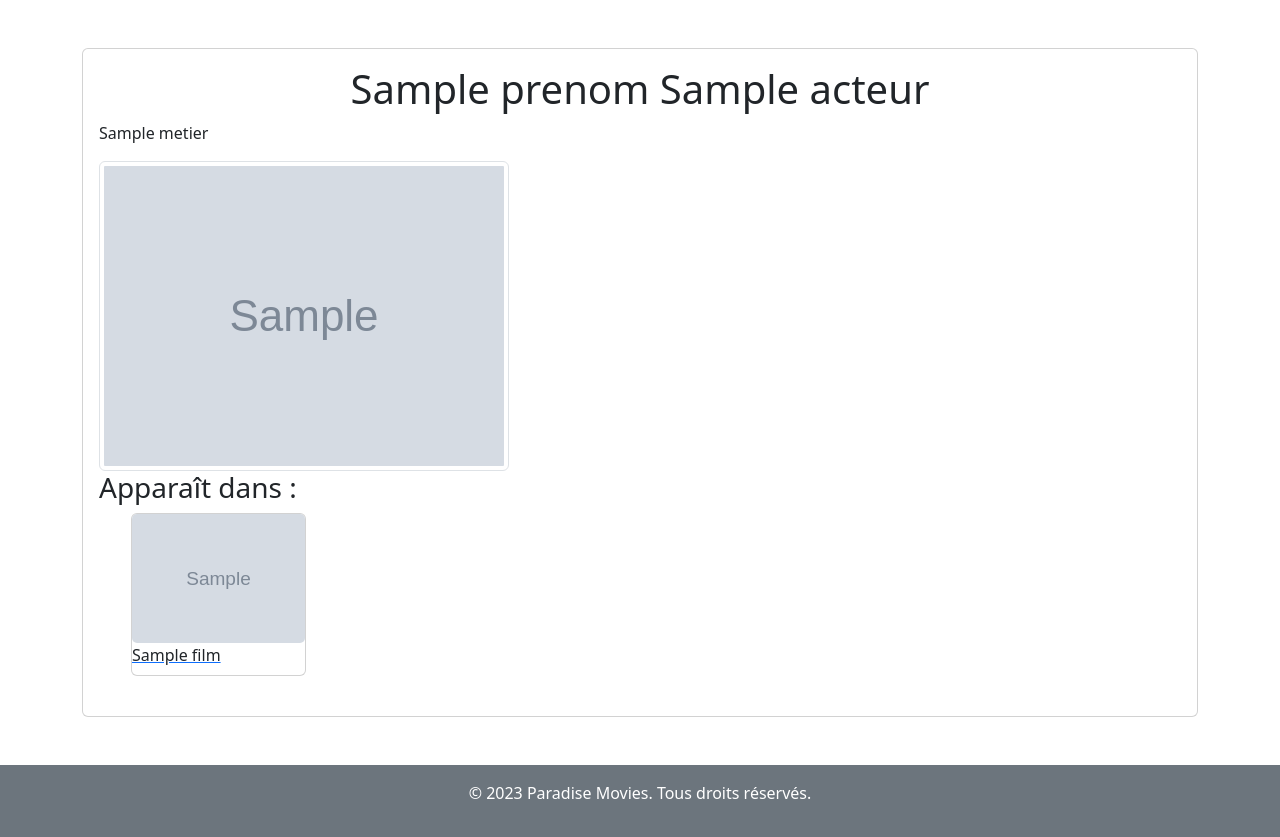
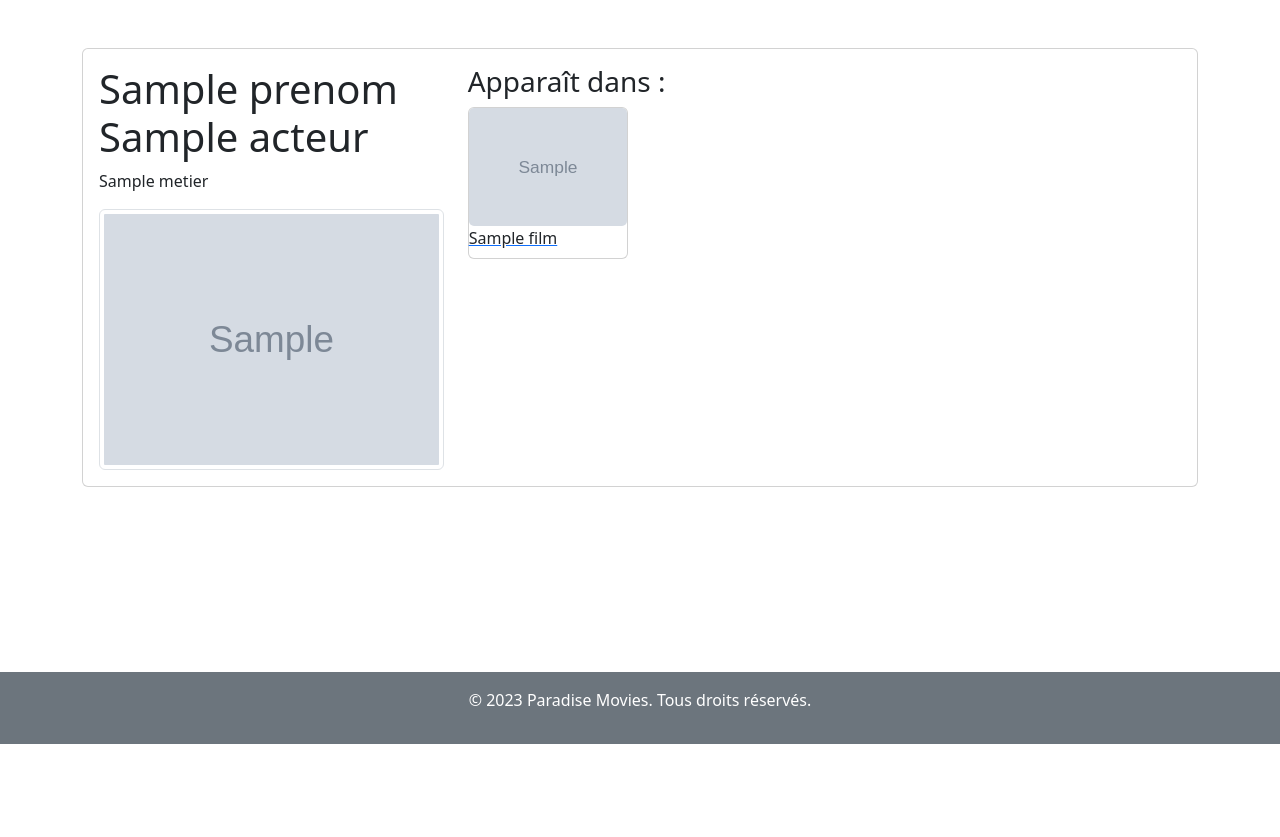
Before and after one commit to lorishy/ParadiseMovies, a Symfony app: template templates/acteurs/show.html.twig in a window 1280 px wide. Shown: the part 56-893 px from the top of the page. After the commit the page ends 800 px from the top, so only its background shows below. Run offline with Twig, Linux system fonts and the light colour scheme; the template is opened without the code that fills it: most values are stand-ins (such as "Sample title", 1, 10 or a date in 2020); grey boxes marked "Sample" are stand-in pictures; some libraries are stand-ins or nearby versions.

Commit message:
quelques maj templates

```diff
--- a/src/Controller/CategorieController.php
+++ b/src/Controller/CategorieController.php
@@ -46,7 +46,6 @@ class CategorieController extends AbstractController
     #[Route('/categories/{libelle}', name: 'categories_show')]
     public function show(Categorie $categorie): Response
     {
-        $this->denyAccessUnlessGranted('ROLE_USER');
         return $this->render('vod/categories/show.html.twig', [
             'categorie' => $categorie,
         ]);
--- a/templates/Vod/films/show.html.twig
+++ b/templates/Vod/films/show.html.twig
@@ -37,7 +37,9 @@
                             <h1 class="card-title">{{ film.titre }}</h1>
                             <p>
                                 {% for categorie in film.categorie %}
-                                    {{ categorie.libelle }}
+                                    <a href="{{ path('categories_show', {libelle : categorie.libelle} )}}">
+                                        {{ categorie.libelle }}
+                                    </a>
                                     {% if not loop.last %}, {% endif %}
                                 {% endfor %}
                             </p>
--- a/templates/Vod/series/index.html.twig
+++ b/templates/Vod/series/index.html.twig
@@ -1,6 +1,6 @@
 {% extends 'base.html.twig' %}
 
-{% block title %}series{% endblock %}
+{% block title %}Séries{% endblock %}
 
 {% block stylesheets %}
     {{ parent() }}
@@ -62,7 +62,7 @@
     </style>
 
     <div class="container">
-        <h1 class="my-4"> series disponibles</h1>
+        <h1 class="my-4"> Séries disponibles</h1>
 
         {% if form %}
             {{ form_start(form) }}
--- a/templates/Vod/series/show.html.twig
+++ b/templates/Vod/series/show.html.twig
@@ -37,7 +37,9 @@
 						<h1 class="card-title">{{ serie.titre }}</h1>
 						<p>
 							{% for categorie in serie.categorie %}
-								{{ categorie.libelle }}
+								<a href="{{ path('categories_show', {libelle : categorie.libelle} )}}">
+									{{ categorie.libelle }}
+								</a>
 								{% if not loop.last %},
 								{% endif %}
 							{% endfor %}
--- a/templates/acteurs/show.html.twig
+++ b/templates/acteurs/show.html.twig
@@ -8,26 +8,29 @@
     <div class="container">
         <div class="card my-5">
             <div class="card-body">
-                <h1 class="card-title text-center">{{ acteur.prenom }} {{ acteur.nom }}</h1>
+                <div class="row">
+                    <div class="col-md-4">
+                        <h1 class="card-title">{{ acteur.prenom }} {{ acteur.nom }}</h1>
                         <p class="card-text">{{ acteur.metier }}</p>
                         <img src="{{ asset('/uploads/acteurs_images/' ~ acteur.image) }}" class="img-thumbnail" alt="Image de {{acteur.prenom}} {{acteur.nom}}">
-                <div>
+                    </div>
+                    <div class="col-md-8">
                         <h3>Apparaît dans :</h3>
-                    <ul>
+                        <div class="row">
                             {% for film in acteur.films %}
-                        <div class="col-md-2 mb-4">
+                                <div class="col-md-3 mb-4">
                                     <a href="{{ path('films_show', {titre: film.titre}) }}">
                                         <div class="card h-100 scale-up transition">
                                             <div class="card-content">
                                                 <img src="{{ asset('uploads/films_images/' ~ film.image) }}" class="card-img" alt="{{ film.titre }}">
-                                        <div class="card-title">{{ film.titre }}
-                                        </div>
+                                                <div class="card-title">{{ film.titre }}</div>
                                             </div>
                                         </div>
                                     </a>
                                 </div>
                             {% endfor %}
-                    </ul>
+                        </div>
+                    </div>
                 </div>
                 {% if app.user and is_granted('ROLE_ADMIN') %}
                     <div class="d-flex flex-column align-items-center justify-content-center mt-4">
```
Also changed, not shown: templates/Vod/index.html.twig (+18 -4 lines). Lines whose indentation alone changed are shown as unchanged.
